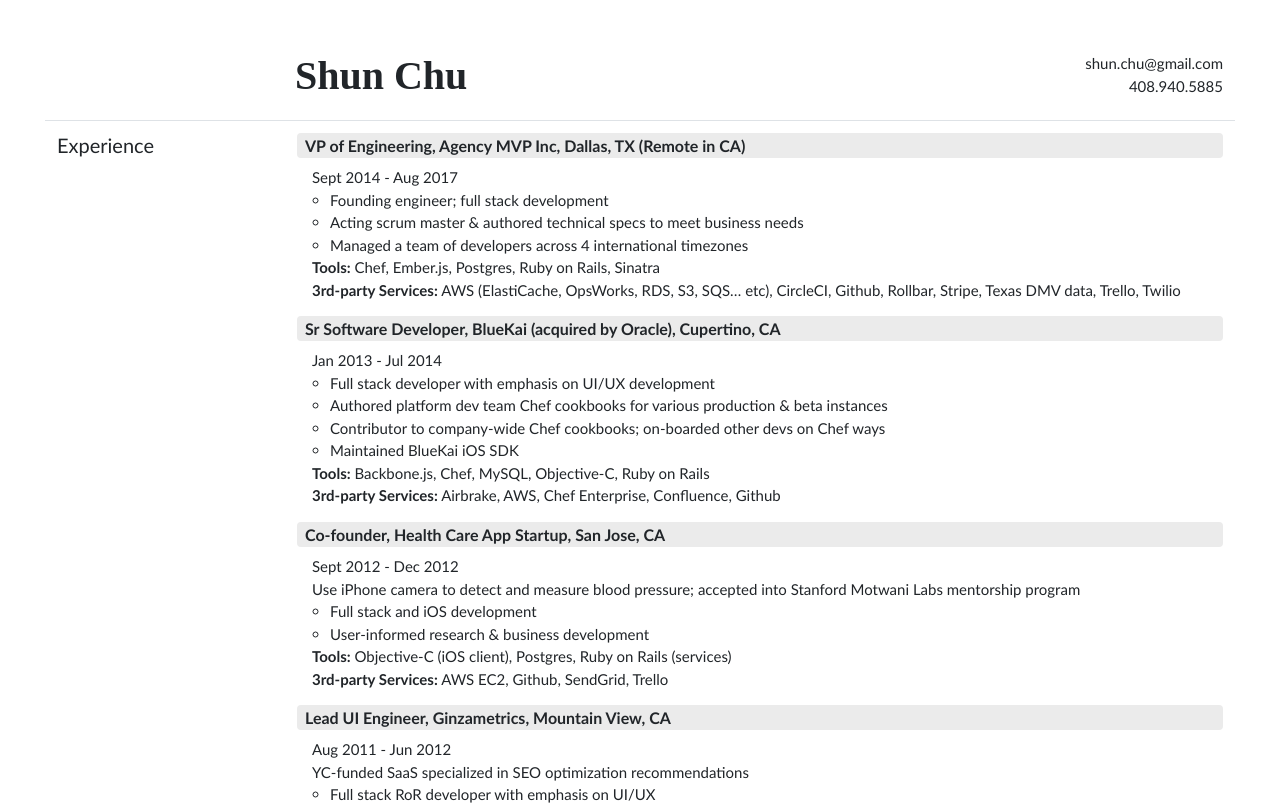
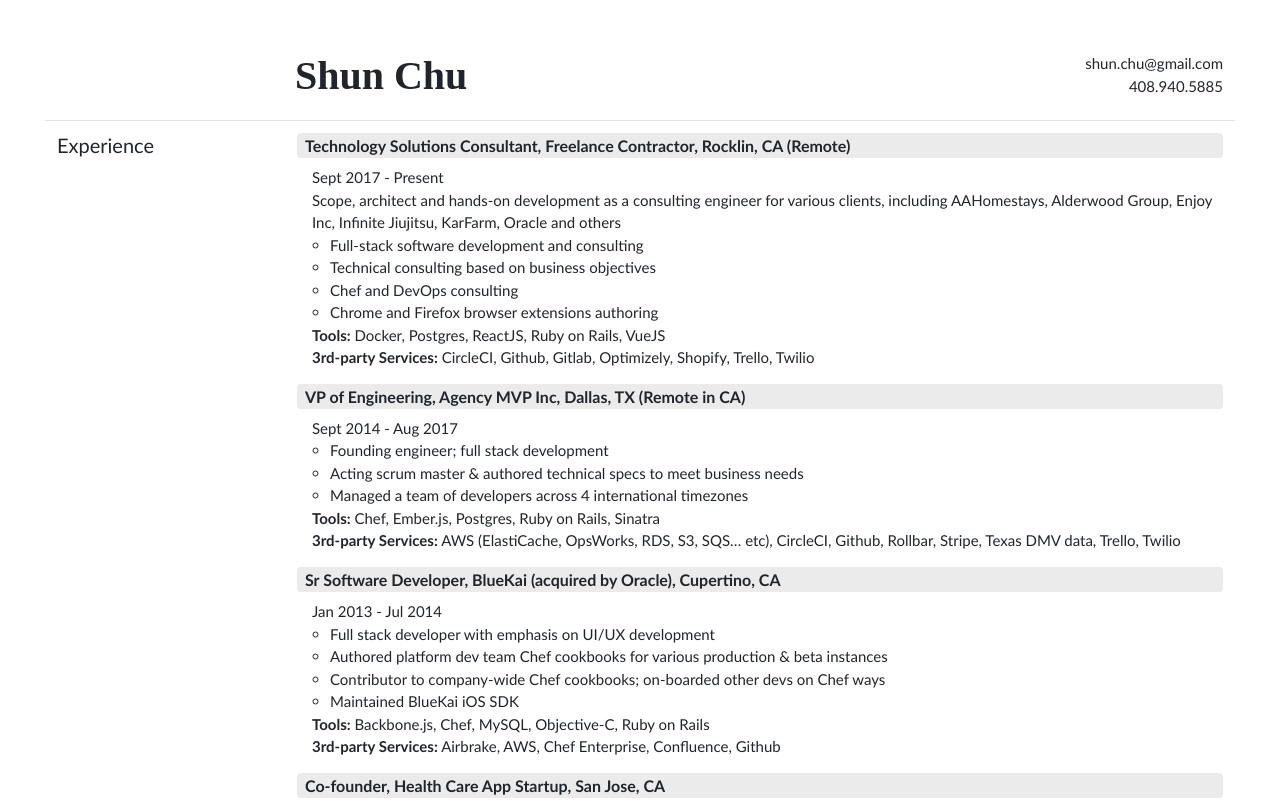
Before and after one commit to shunchu/vue-resume-template, a Vue app: page / in a window 1280 px wide. Shown: the top 805 px of the page. Built offline with nearby package versions, Linux system fonts and the light colour scheme.

Commit message:
update resume data

```diff
--- a/src/resume_data.js
+++ b/src/resume_data.js
@@ -6,6 +6,23 @@
       phone: '408.940.5885'
     },
     experiences: [
+      {
+        company: 'Freelance Contractor',
+        title: 'Technology Solutions Consultant',
+        location: 'Rocklin, CA (Remote)',
+        date: 'Sept 2017 - Present',
+        desc: {
+          info: 'Scope, architect and hands-on development as a consulting engineer for various clients, including AAHomestays, Alderwood Group, Enjoy Inc, Infinite Jiujitsu, KarFarm, Oracle and others',
+          resp: [
+            'Full-stack software development and consulting',
+            'Technical consulting based on business objectives',
+            'Chef and DevOps consulting',
+            'Chrome and Firefox browser extensions authoring'
+          ],
+          tools: 'Docker, Postgres, ReactJS, Ruby on Rails, VueJS',
+          services: 'CircleCI, Github, Gitlab, Optimizely, Shopify, Trello, Twilio'
+        }
+      },
       {
         company: 'Agency MVP Inc',
         title: 'VP of Engineering',
```
